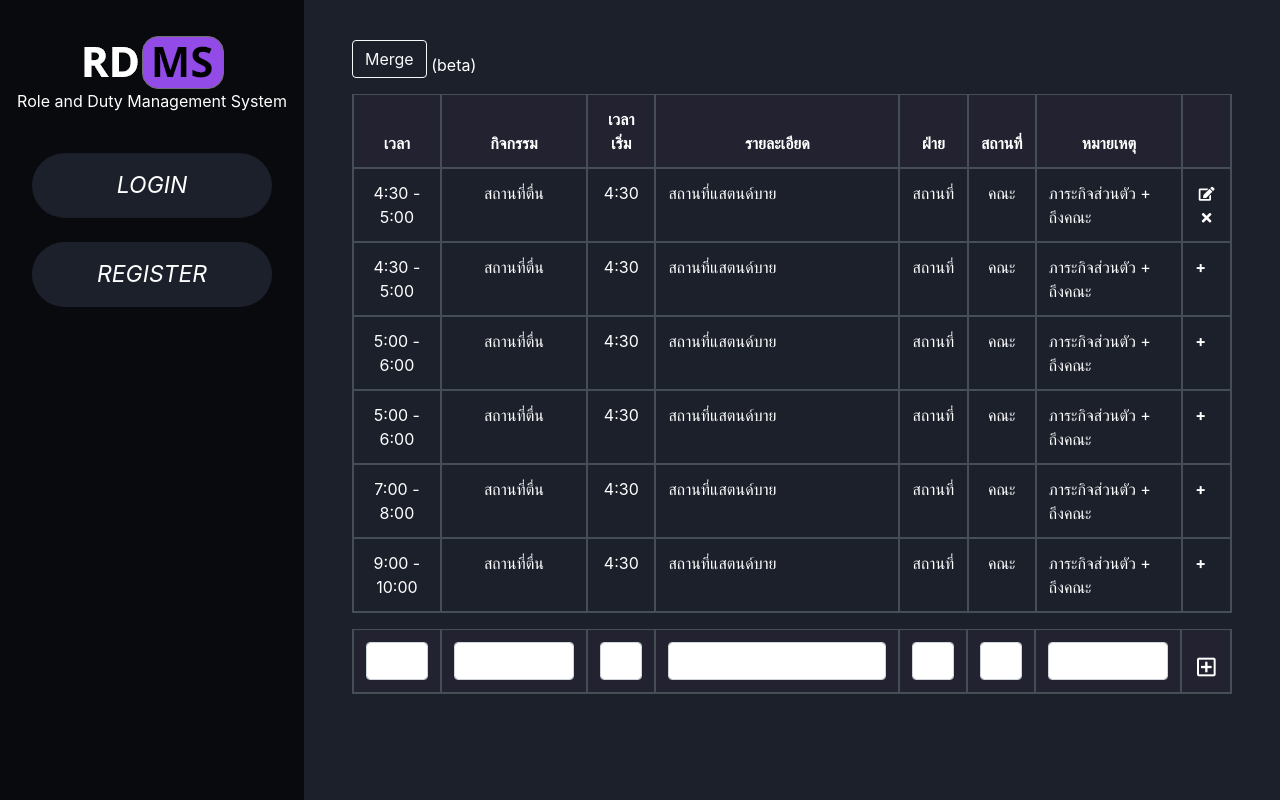
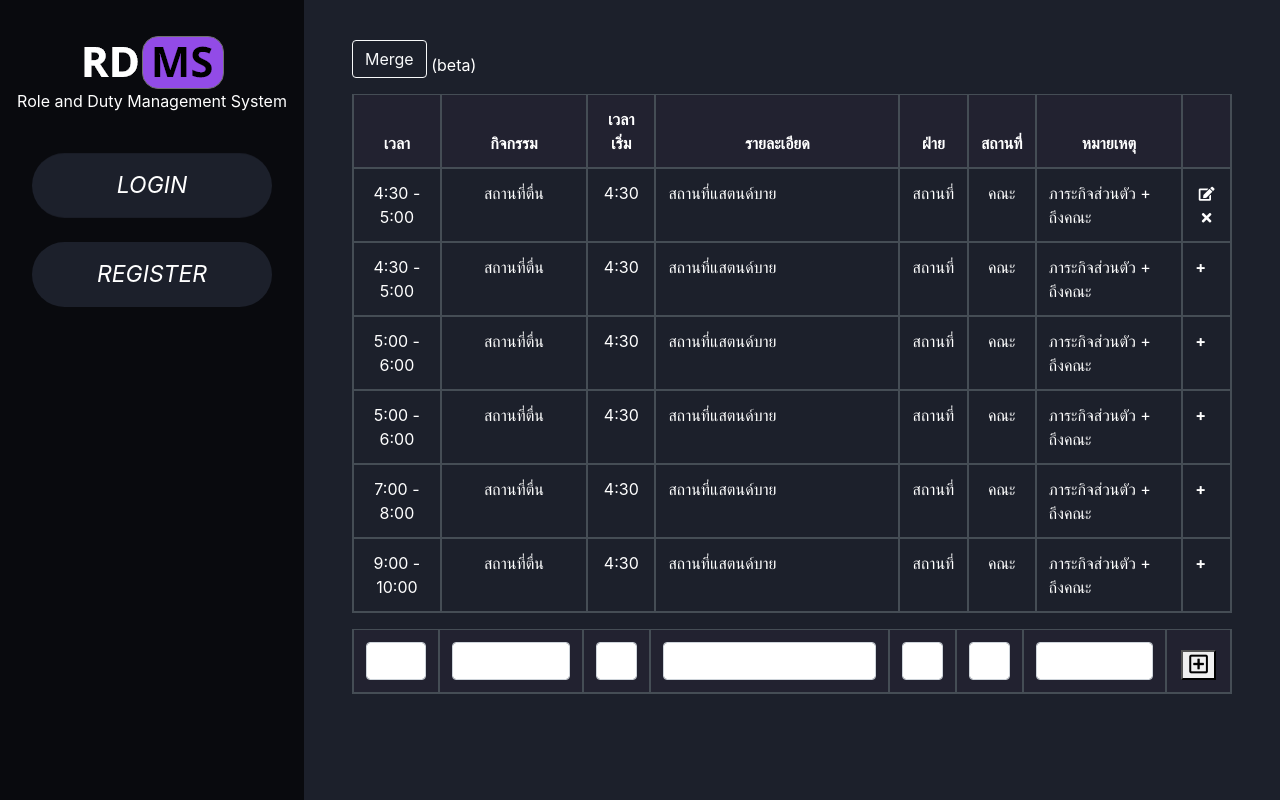
Before and after one commit to ongsuwannoo/RDMS, a Django app: template flow/templates/flow.html in a window 1280 px wide. Run offline with Django 3.2, Linux system fonts and the light colour scheme; the template is opened without the code that fills it, so the values that code supplies are empty; some libraries are stand-ins or nearby versions; some web fonts are replaced.

Commit message:
migrations

```diff
--- a/flow/templates/flow.html
+++ b/flow/templates/flow.html
@@ -120,10 +120,10 @@
                     <th scope="col" style="width: 7%;"><input type="text" class="form-control"></th>
                     <th scope="col" style="width: 15%;"><input type="text" class="form-control"></th>
                     <th scope="col" style="width: 5%; ">
-                        <span data-toggle="modal" data-target="#modal_view" style="cursor:pointer;" id="submit">
-                            <a class="material-tooltip-main" data-toggle="tooltip" data-placement="top" title="Add">
+                        <span data-toggle="modal" data-target="#modal_view">
+                            <button class="material-tooltip-main" data-toggle="tooltip" data-placement="top" title="Add" id="submit">
                                 <i class="far fa-plus-square fa-lg"></i>
-                            </a>
+                            </button>
                         </span>
                     </th>
                 </tr>
```
Also changed, not shown: flow/migrations/0001_initial.py (added), flow/migrations/__init__.py (added), personal/migrations/0002_auto_20200427_0019.py (added), personal/migrations/0003_auto_20200427_0301.py (added), personal/migrations/0004_auto_20200427_0329.py (added), staffs/migrations/0002_staff_postscript.py (added), staffs/migrations/0003_staff_department.py (added), staffs/migrations/0004_auto_20200427_0240.py (added).
